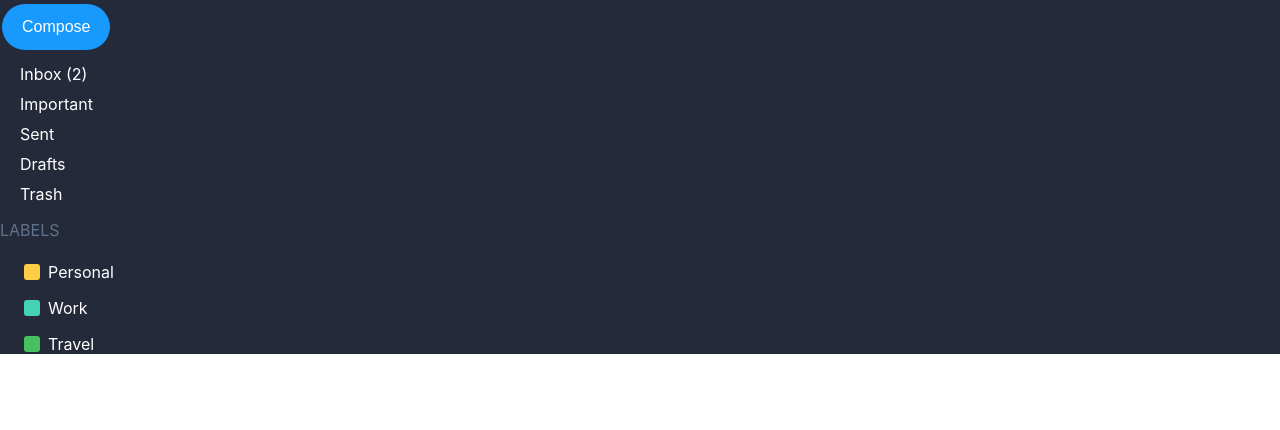
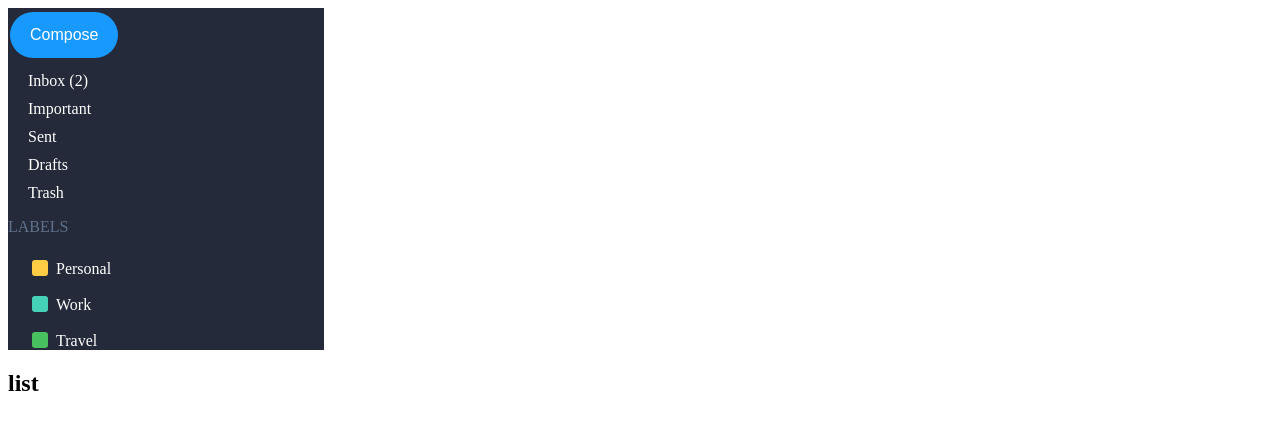
Before and after one commit to wser/pj_task, a React (Create React App) app: page / in a window 1280 px wide. Shown: the top 430 px of the page. Built offline with nearby package versions, Linux system fonts and the light colour scheme.

Commit message:
reorganization of code

```diff
--- a/src/App.js
+++ b/src/App.js
@@ -1,6 +1,7 @@
 import React from 'react';
 
-import Menu from './LeftNav/Menu';
+import Menu from './components/LeftNav/Menu';
+import List from './components/Inbox/List';
 
 const links = [
   { id: 1, label: 'Inbox (2)', to: '' },
@@ -13,8 +14,9 @@ const links = [
 class App extends React.Component {
   render() {
     return (
-      <div className='App'>
+      <div className='rowC'>
         <Menu links={links} />
+        <List />
       </div>
     );
   }
--- a/src/App.scss
+++ b/src/App.scss
@@ -1,8 +1,4 @@
-.App {
-  text-align: center;
+.rowC {
   display: flex;
+  flex-direction: row;
 }
-
-.title {
-  color: #61728c;
-}
--- /dev/null
+++ b/src/components/Inbox/List.js
@@ -0,0 +1,11 @@
+import React, { Component } from 'react';
+
+export default class List extends Component {
+  render() {
+    return (
+      <div className='List'>
+        <h2>list</h2>
+      </div>
+    );
+  }
+}
--- /dev/null
+++ b/src/components/Inbox/List.scss
@@ -0,0 +1,3 @@
+.List {
+
+}
--- a/src/LeftNav/Labels.js
+++ b/src/components/LeftNav/Labels.js
@@ -8,15 +8,21 @@ const Labels = () => (
     <ul>
       <li>
         <input type='checkbox' id='checkbox-1' />
-        <a className='labelItem'>Personal</a>
+        <a href='#' className='labelItem'>
+          Personal
+        </a>
       </li>
       <li>
         <input type='checkbox' id='checkbox-2' />
-        <a className='labelItem'>Work</a>
+        <a href='#' className='labelItem'>
+          Work
+        </a>
       </li>
       <li>
         <input type='checkbox' id='checkbox-3' />
-        <a className='labelItem'>Travel</a>
+        <a href='#' className='labelItem'>
+          Travel
+        </a>
       </li>
     </ul>
   </div>
--- a/src/LeftNav/Menu.js
+++ b/src/components/LeftNav/Menu.js
@@ -4,7 +4,7 @@ import './Menu.scss';
 import Labels from './Labels';
 
 const Menu = ({ links }) => (
-  <div className='Menu'>
+  <div className='Menu columns'>
     <button id='compose'>Compose</button>
     <ul>
       {links.map(link => (
--- a/src/LeftNav/Menu.scss
+++ b/src/components/LeftNav/Menu.scss
@@ -2,7 +2,7 @@
   $primary-color: #525dce;
   $primary-background: #242a3a;
   background-color: $primary-background;
-  flex-direction: column;
+  width: 25%;
 
   ul {
     list-style: none;
@@ -27,10 +27,6 @@
 
   a:hover {
     color: $primary-color;
-  }
-
-  #compose {
-    color: white;
   }
 
   button {
--- a/src/index.js
+++ b/src/index.js
@@ -1,6 +1,6 @@
 import React from 'react';
 import ReactDOM from 'react-dom';
-import './index.scss';
+// import './index.scss';
 import App from './App';
 
 ReactDOM.render(<App />, document.getElementById('root'));
```
Also changed, not shown: src/Inbox/Sender.js (deleted), src/components/Body/Body.js (added), src/components/Body/Header.js (added), src/components/Inbox/Sender.js (added).
